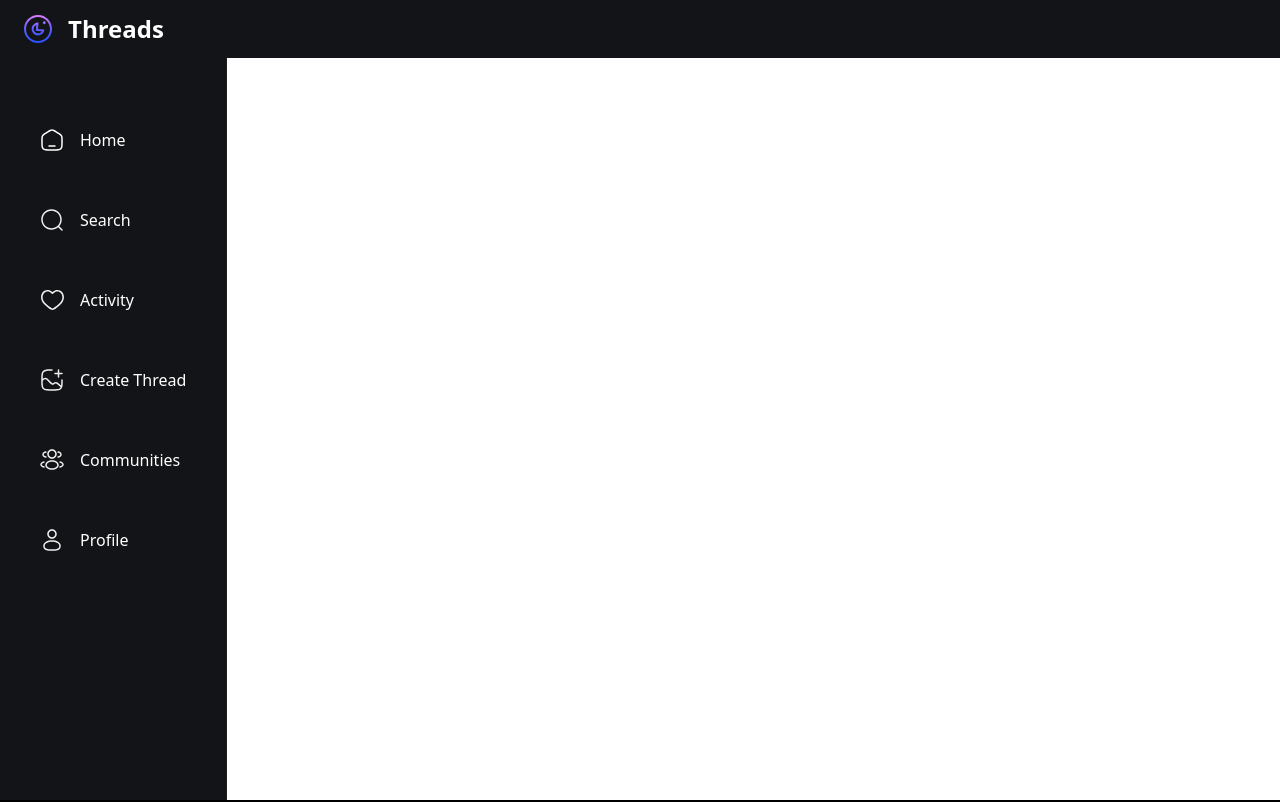
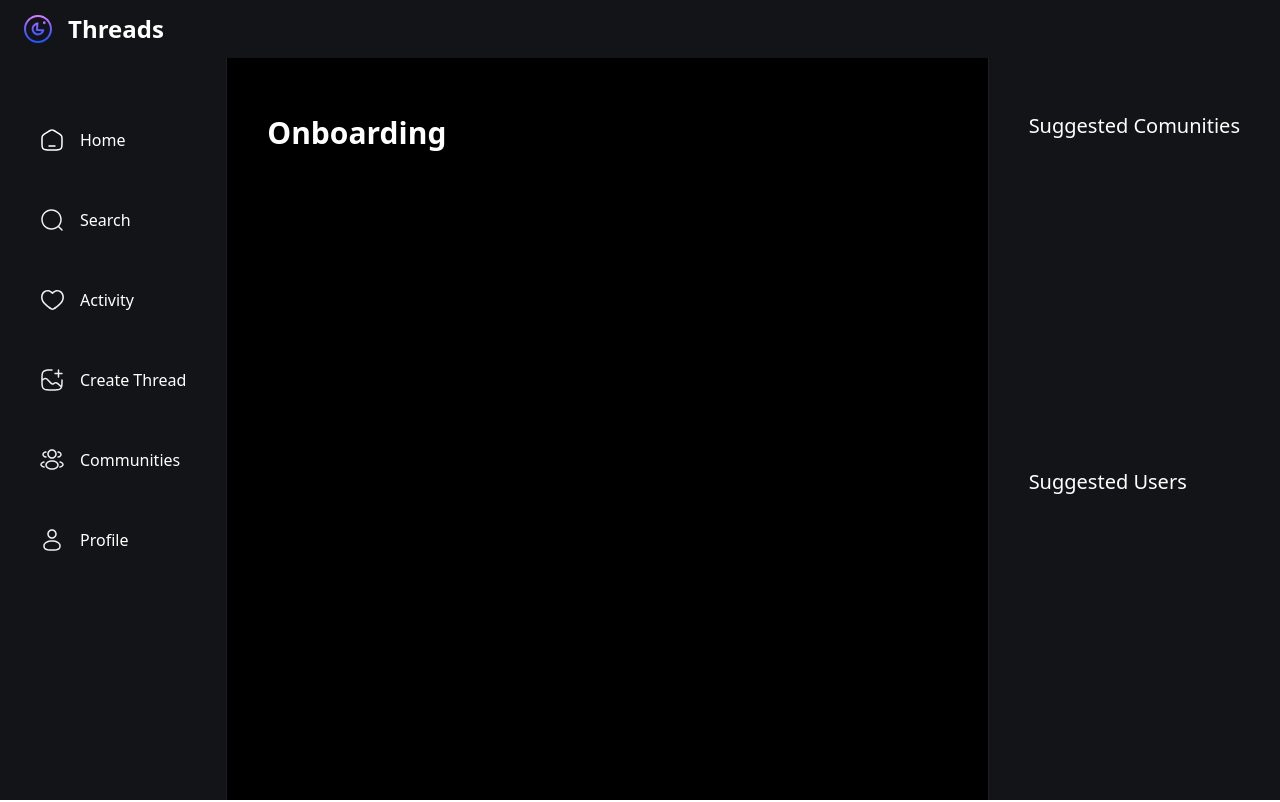
Before and after one commit to Nattha-KT/thread-web-app, a Next.js app: page /onboarding in a window 1280 px wide. Shown: the top 802 px of the page. Built offline with nearby package versions, Linux system fonts and the light colour scheme; no server answers; what @jcamp/tailwindcss-plugin-animate would draw is missing.

Commit message:
Create right-sidebar ui

```diff
--- a/src/app/layout.tsx
+++ b/src/app/layout.tsx
@@ -44,7 +44,7 @@ export default function RootLayout({
           className={`${geistSans.variable} ${geistMono.variable} antialiased`}
         >
           <Topbar />
-          <main>
+          <main className="flex flex-row">
             <LeftSidebar />
             <section className="main-container">
               <div className="w-full max-w-4xl">{children}</div>
--- a/src/components/template/right-sidebar.tsx
+++ b/src/components/template/right-sidebar.tsx
@@ -1,5 +1,16 @@
 import React from 'react';
 
 export function RightSidebar() {
-  return <div>RightSidebar</div>;
+  return (
+    <section className="custom-scrollbar rightsidebar">
+      <div className="flex flex-1 flex-col">
+        <h3 className="text-heading4-medium text-light-1">
+          Suggested Comunities
+        </h3>
+      </div>
+      <div className="flex flex-1 flex-col">
+        <h3 className="text-heading4-medium text-light-1">Suggested Users</h3>
+      </div>
+    </section>
+  );
 }
```
